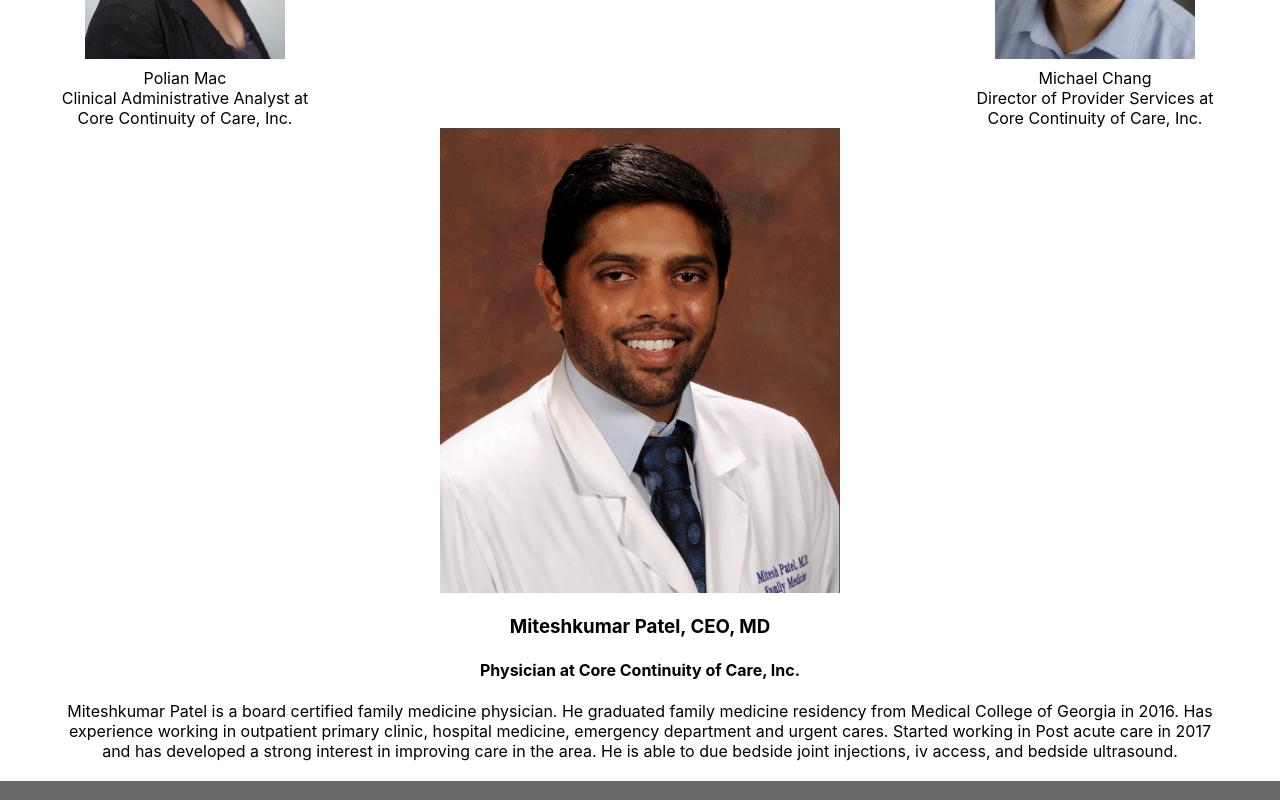
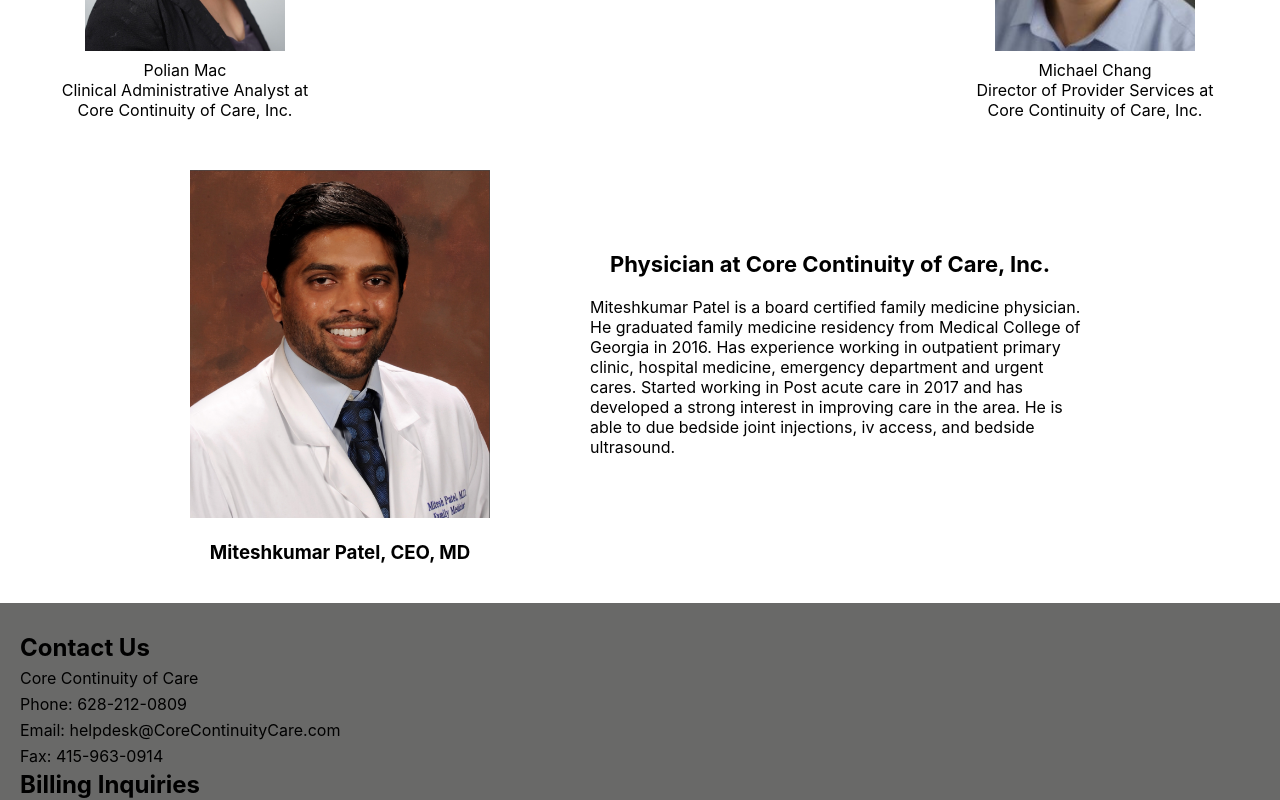
Before and after one commit to GilBu/corecontinuitycare, a React (Create React App) app: page /about in a window 1280 px wide. Shown: the part 900-1700 px from the top of the page. Built offline with nearby package versions, Linux system fonts and the light colour scheme.

Commit message:
styled bio

```diff
--- a/src/components/pages/about/About.js
+++ b/src/components/pages/about/About.js
@@ -1,6 +1,5 @@
 import React from 'react'
 import {imagesList} from './images.js'
-import Bio from './bio.js'
 import './styles.css'
 import ContactUs from '../contactUs/ContactUs';
 
@@ -10,17 +9,19 @@ class About extends React.Component {
   bio () {
     let selectedBio = imagesList[this.state.selected]
     return (
-      <div>
+      <div className='bio-container'>
         <div>
           <img className='bio-image' src={selectedBio.image} alt={selectedBio.name}/>
           <h3>
             {selectedBio.name}
           </h3>
-          <h4>
+        </div>
+        <div className='bio'>
+          <h4 className='title'>
             {selectedBio.title}
           </h4>
+          {selectedBio.bio}
         </div>
-        {selectedBio.bio}
       </div>
     )
   }
@@ -60,7 +61,7 @@ class About extends React.Component {
           <div className="middlethis" dir='rtl'>
             {this.produceImageWidgets()}
           </div>
-          <div>
+          <div className='bio-item'>
             {this.bio()}
           </div>
         </div>
--- a/src/components/pages/about/styles.css
+++ b/src/components/pages/about/styles.css
@@ -47,15 +47,31 @@ div.gallery img {
   margin: auto;
 }
 
-.accordion-item{
+.bio-item {
+  display: flex;
+  justify-content: center;
+}
+
+.bio-container {
+  display: flex;
+  flex-direction: row;
+  max-width: 900px;
+  margin-top: 50px;
+}
+
+.bio-image {
+  max-width: 300px;
+}
+
+.title {
+  font-size: 22px;
+}
+
+.bio {
   display: flex;
   flex-direction: column;
+  justify-content: center;
+  margin-bottom: 65px;
+  padding-left: 100px;
+  text-align: left;
 }
-
-.accordion-item__line{
-  max-width: 400px;
-}
-
-.bio-image{
-  max-width: 400px;
-}
```
